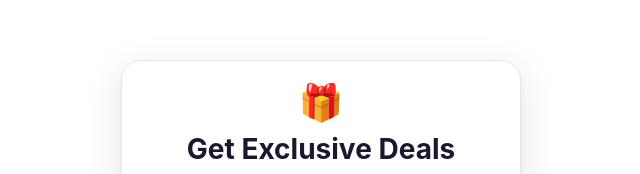
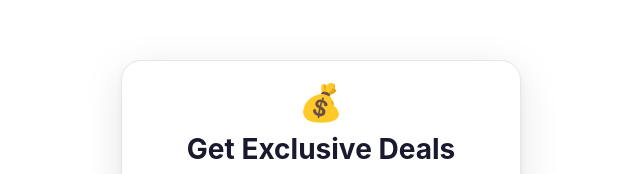
Before and after one commit to itamar0411/subscribe, a website: page public/index.html in a window 1280 px wide. Shown: the part 119-293 px from the top of the page, without its empty margins (319-959 px from the left). Drawn offline with Linux system fonts and the light colour scheme.

Commit message:
Change card icon to savings emoji

```diff
--- a/public/index.html
+++ b/public/index.html
@@ -157,7 +157,7 @@
   <div class="card">
     <div id="form-section">
       <div class="card-header">
-        <div class="icon">🎁</div>
+        <div class="icon">💰</div>
         <h1>Get Exclusive Deals</h1>
         <p>Subscribe and be the first to know about our special promotions and offers.</p>
       </div>
```
